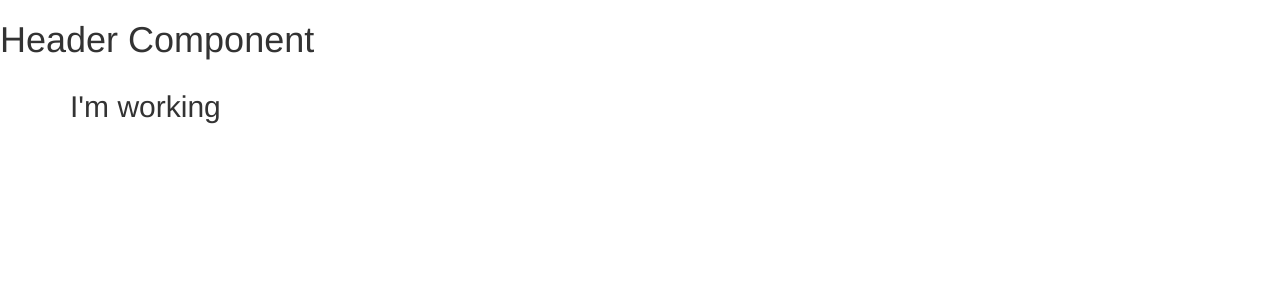
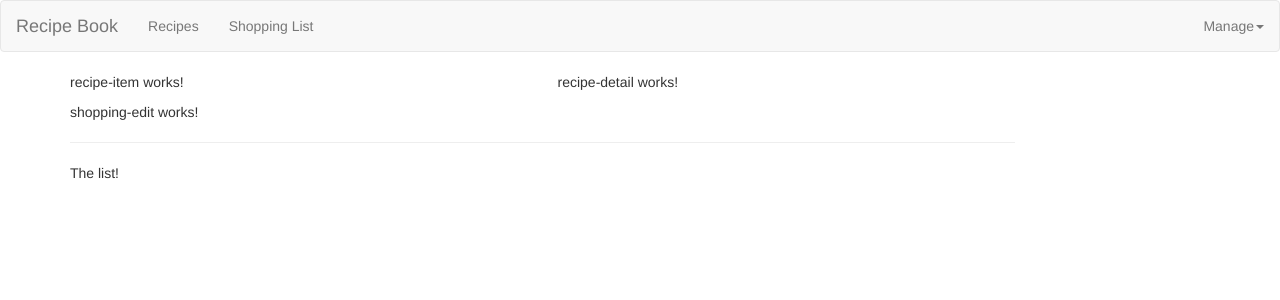
Before and after one commit to maccheri/shopping-list-app, an Angular app: page / in a window 1280 px wide. Shown: the top 300 px of the page. Built offline with nearby package versions, Linux system fonts and the light colour scheme.

Commit message:
Implementing components and bootstrap header component

```diff
--- a/src/app/app.component.html
+++ b/src/app/app.component.html
@@ -2,7 +2,8 @@
 <div class="container">
   <div class="row">
     <div class="col-md-12">
-      <h2>I'm working</h2>
+      <app-recipes></app-recipes>
+      <app-shopping-list></app-shopping-list>
     </div>
   </div>
 </div>
--- a/src/app/header/header.component.html
+++ b/src/app/header/header.component.html
@@ -1 +1,25 @@
-<h1>Header Component</h1>
+<nav class="navbar navbar-default">
+  <div class="container-fluid">
+    <div class="navbar-header">
+      <a href="#" class="navbar-brand">Recipe Book</a>
+    </div>
+
+    <div class="navbar-default">
+      <ul class="nav navbar-nav">
+        <li><a href="#">Recipes</a></li>
+        <li><a href="#">Shopping List</a></li>
+      </ul>
+      <ul class="nav navbar-nav navbar-right">
+        <li class="dropdown">
+          <a href="#" class="dropdown-toggle" role="button">
+            Manage<span class="caret"></span>
+          </a>
+          <ul class="dropdown-menu">
+            <li><a href="#">Save Data</a></li>
+            <li><a href="#">Fetch Data</a></li>
+          </ul>
+        </li>
+      </ul>
+    </div>
+  </div>
+</nav>
--- a/src/app/recipes/recipe-list/recipe-list.component.html
+++ b/src/app/recipes/recipe-list/recipe-list.component.html
@@ -1,3 +1 @@
-<p>
-  recipe-list works!
-</p>
+<app-recipe-item></app-recipe-item>
--- a/src/app/recipes/recipes.component.html
+++ b/src/app/recipes/recipes.component.html
@@ -1,3 +1,8 @@
-<p>
-  recipes works!
-</p>
+<div class="row">
+  <div class="col-md-5">
+    <app-recipe-list></app-recipe-list>
+  </div>
+  <div class="col-md-7">
+    <app-recipe-detail></app-recipe-detail>
+  </div>
+</div>
--- a/src/app/shopping-list/shopping-list.component.html
+++ b/src/app/shopping-list/shopping-list.component.html
@@ -1,3 +1,7 @@
-<p>
-  shopping-list works!
-</p>
+<div class="row">
+  <div class="col-xs-10">
+    <app-shopping-edit></app-shopping-edit>
+    <hr>
+    <p>The list!</p>
+  </div>
+</div>
```
